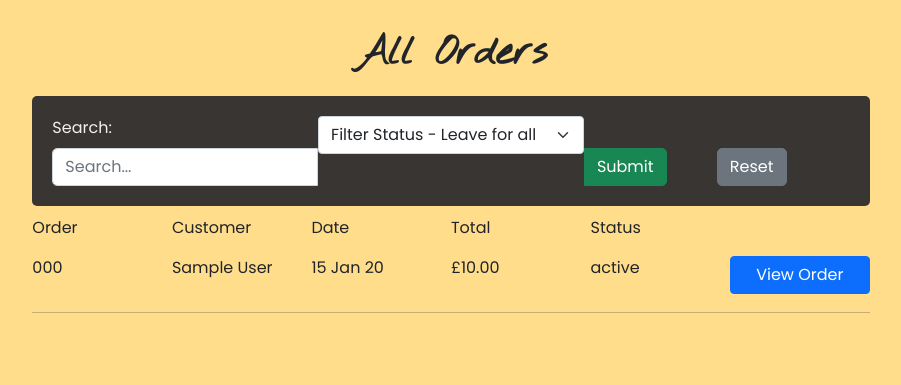
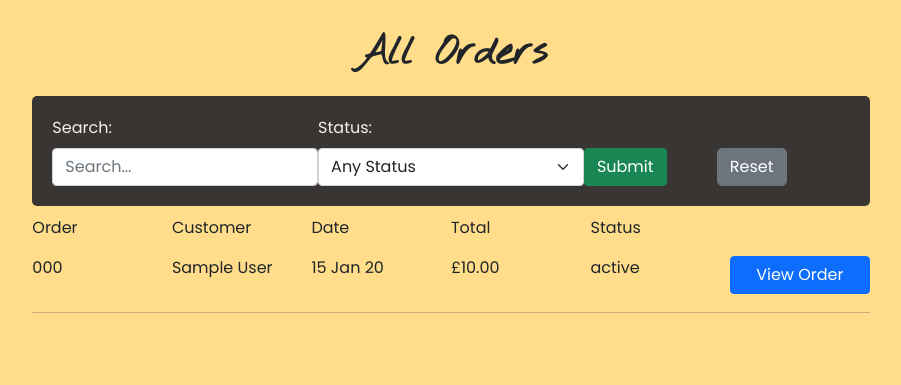
Before and after one commit to PaulWheatcroft/owery-joinery, a Django app: page /admin-tools/ in a window 1280 px wide. Shown: the part 66-451 px from the top of the page, without its empty margins (189-1090 px from the left). Run offline with Django 3.2, Linux system fonts and the light colour scheme; a user stored in the database is signed in; tables that the repository leaves empty hold one stand-in row (values such as "Sample post"); some libraries are stand-ins or nearby versions.

Commit message:
Seach logic improved to render correctly when an empty/default form is submitted

```diff
--- a/admin_tools/templates/admin_tools/orders.html
+++ b/admin_tools/templates/admin_tools/orders.html
@@ -17,7 +17,7 @@
                         {% csrf_token %}
                         <div class="row">
                             <div class="col-12 col-md-4 col-orders-toolbar">
-                                <label for="search-order-text" class="form-label search-box-label"> Search:</label>
+                                <label for="search-order-text" class="form-label search-box-label">Search:</label>
                                 {% if selected_text %}
                                 <input id="search-order-text" placeholder="Search..." name="search-order-text" class="form-control search-box" type="text" value="{{ selected_text }}">
                                 {% else %}
@@ -25,11 +25,12 @@
                                 {% endif %}
                             </div>
                             <div class="col">
+                                <label for="search-status" class="form-label search-box-label">Status:</label>
                                 <select name="search-status" class="form-select" aria-label="Select status">
-                                    <option value="0">Filter Status - Leave for all</option>
+                                    <option value="0">Any Status</option>
                                     {% for status in all_status %}
                                         {% if selected_status %}
-                                            <option value="{{ status.status_id }}" selected>{{ status.status_name }}</option>
+                                            <option value="{{ status.status_id }}">{{ status.status_name }}</option>
                                         {% else %}
                                             <option value="{{ status.status_id }}">{{ status.status_name }}</option>
                                         {% endif %}
@@ -40,7 +41,7 @@
                                 <input type="submit" class="btn btn-success search-button">
                             </div>
                             <div class="col-12 col-md-2 col-orders-toolbar">
-                                <a href="{% url 'get_all_orders' %}" class="btn btn-secondary search-reset">Reset</a>
+                                <a href="{% url 'get_orders' %}" class="btn btn-secondary search-reset">Reset</a>
                             </div>
                         </div>
                     </form>
@@ -66,7 +67,11 @@
 
                 </div>
             </div>
+            {% if not orders %}
+            <h1>No Results</h1>
+            {% else %}
             {% for order in orders %}
+
             <div class="row">
                 <div class="col-12 col-md-2">
                     <p><span class="mobile-visibility">Order:</span> {{ order.order_number }}</p>
@@ -90,6 +95,7 @@
             </div>
             <hr>
             {% endfor %}
+            {% endif %}
 
         </div>
     </div>
--- a/admin_tools/templates/admin_tools/view_order_details.html
+++ b/admin_tools/templates/admin_tools/view_order_details.html
@@ -75,7 +75,7 @@
         <div class="col-12 col-md-6 offset-md-3">
 
             <form>
-                <a href="{% url 'get_all_orders' %}" class="btn btn-primary">Back to All Orders</a>
+                <a href="{% url 'get_orders' %}" class="btn btn-primary">Back to All Orders</a>
                 <input class="btn btn-secondary" type="button" value="Print" onclick="window.print()" />
             </form>
         </div>
--- a/admin_tools/urls.py
+++ b/admin_tools/urls.py
@@ -2,7 +2,7 @@ from django.urls import path
 from admin_tools import views
 
 urlpatterns = [
-    path('', views.get_all_orders, name='get_all_orders'),
+    path('', views.get_orders, name='get_orders'),
     path('edit/<order_number>/', views.view_order_details,
          name='view_order_details'),
 ]
--- a/admin_tools/views.py
+++ b/admin_tools/views.py
@@ -1,4 +1,4 @@
-from django.shortcuts import render
+from django.shortcuts import render, reverse
 from checkout.models import Order, OrderLineItems, OrderStatus
 from django.contrib import messages
 from django.db.models import Q
@@ -7,21 +7,29 @@ from .forms import OrderStatusForm
 
 
 @login_required
-def get_all_orders(request):
+def get_orders(request):
     """
     A view to return the list of all orders
     """
-    orders = Order.objects.all().order_by('date').reverse()
+    all_orders = Order.objects.all().order_by('date').reverse()
     all_status = OrderStatus.objects.all().order_by('status_id')
 
     if request.method == 'POST':
         text = request.POST.get('search-order-text')
         status = request.POST.get('search-status')
-        print(status, text)
-        searched_orders = Order.objects.filter(
-            Q(first_name__icontains=text)
-            | Q(last_name__icontains=text))
-        orders = searched_orders
+
+        if text == '' and status == '0':
+            orders = all_orders
+        elif status == '0':
+            searched_orders = Order.objects.filter(
+                Q(first_name__icontains=text)
+                | Q(last_name__icontains=text))
+            orders = searched_orders
+        else:
+            searched_orders = Order.objects.filter(
+                Q(first_name__icontains=text, status=status)
+                | Q(last_name__icontains=text, status=status))
+            orders = searched_orders
 
         context = {
             'orders': orders,
@@ -32,7 +40,7 @@ def get_all_orders(request):
         return render(request, 'admin_tools/orders.html', context)
 
     context = {
-        'orders': orders,
+        'orders': all_orders,
         'all_status': all_status
     }
     return render(request, 'admin_tools/orders.html', context)
--- a/static/css/base.css
+++ b/static/css/base.css
@@ -278,10 +278,6 @@ h1 {
     }
     .search-button {
         margin-top: 32px;
-        border-radius: 0 5px 5px 0;
-    }
-    .search-box {
-        border-radius: 5px 0 0 5px;
     }
     .search-reset {
         margin-top: 32px;
--- a/templates/includes/header.html
+++ b/templates/includes/header.html
@@ -22,7 +22,7 @@
                     <li class="dropdown">
                         <a class="nav-link dropdown-toggle" data-bs-toggle="dropdown" href="#" role="button" aria-expanded="false">Admin Tools</a>
                         <ul class="dropdown-menu">
-                            <li><a href="{% url 'get_all_orders' %}" class="dropdown-item">Orders</a></li>
+                            <li><a href="{% url 'get_orders' %}" class="dropdown-item">Orders</a></li>
                             <li><a href="{% url 'add_product' %}" class="dropdown-item">Add Product</a></li>
                             <li><a href="{% url 'products' %}" class="dropdown-item">Edit Products</a></li>
                         </ul>
```
Also changed, not shown: owery_joinery/tests/test_urls.py (+3 -3 lines).
